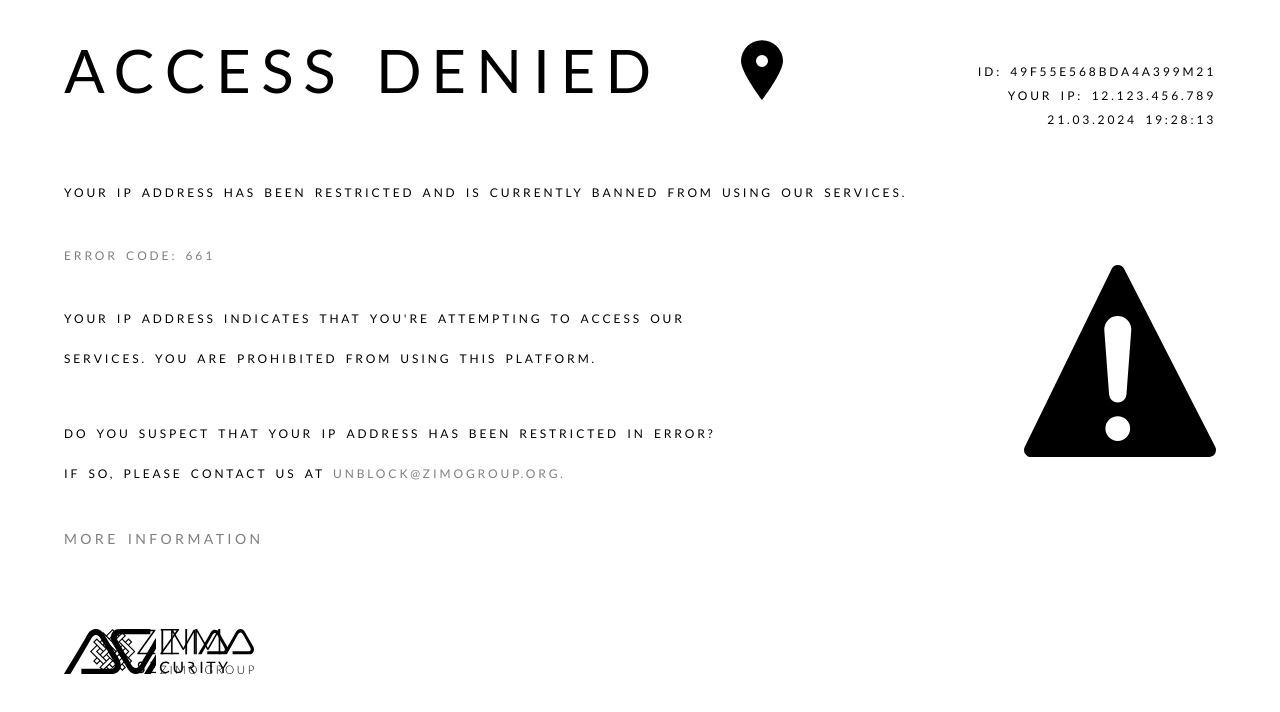
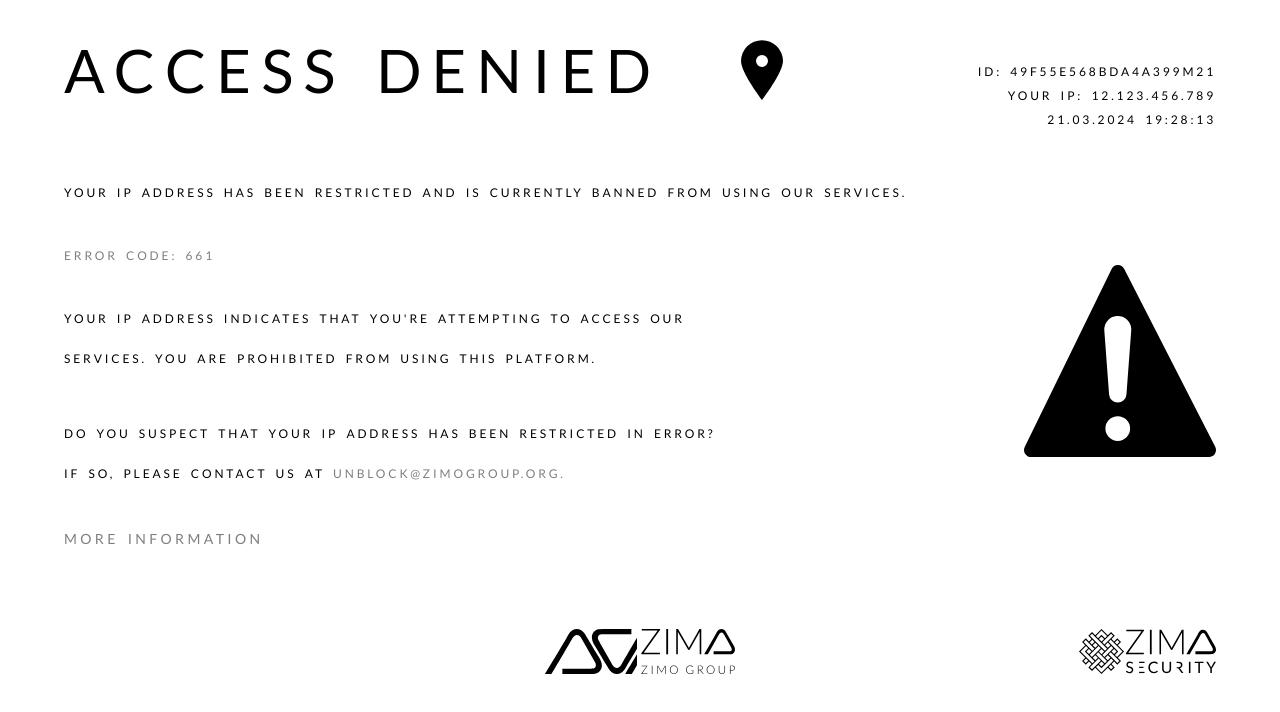
Before and after one commit to HisamNasir/Access-Denied, a Next.js app: page / in a window 1280 px wide. Shown: the top 712 px of the page. Built offline with nearby package versions, Linux system fonts and the light colour scheme.

Commit message:
Update page.tsx

```diff
--- a/app/page.tsx
+++ b/app/page.tsx
@@ -62,7 +62,7 @@ export default function Home() {
           />
         </div>
       </div>
-      <div className="md:absolute flex relative">
+      <div className="flex relative">
         <div className="flex mdabsolute bottom-0 -z-50 px-12 py-4 md:px-16 md:py-8 lg:px-18 lg:py-10 2xl:px-20 2xl:py-12 w-full sm:justify-center">
           <Image
             width={46}
@@ -72,7 +72,7 @@ export default function Home() {
             src={"/avaZima.svg"}
           />
         </div>
-        <div className="flex md:absolute bottom-0 -z-50 px-12 py-4 md:px-16 md:py-8 lg:px-18 lg:py-10 2xl:px-20 2xl:py-12 w-full justify-center md::justify-end">
+        <div className="flex md:absolute bottom-0 -z-50 px-12 py-4 md:px-16 md:py-8 lg:px-18 lg:py-10 2xl:px-20 2xl:py-12 w-full justify-center md:justify-end">
           <Image
             width={46}
             height={65}
```
